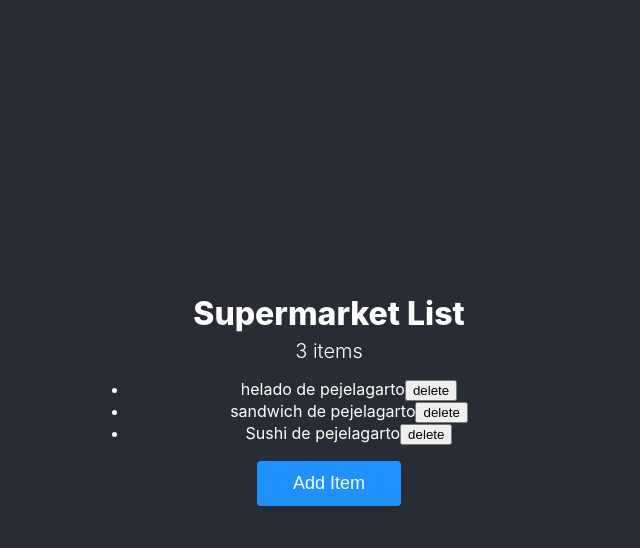
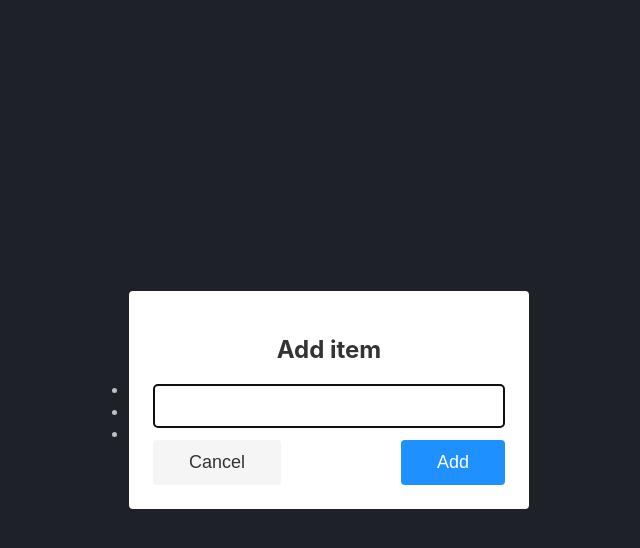
Before and after one commit to julioale21/Tradelhem-Challenge, a React (Create React App) app: page / in a window 1280 px wide. Both pictures are taken after a click on the button "Add Item". Shown: the top 548 px of the page, without its empty margins (311-951 px from the left). Built offline with nearby package versions, Linux system fonts and the light colour scheme.

Commit message:
chore: added modal to app

```diff
--- a/src/App/App.module.scss
+++ b/src/App/App.module.scss
@@ -2,6 +2,10 @@
 .container {
   width: 100%;
   max-width: 480px;
+
+  h2 {
+    color: #333;
+  }
 }
 
 // Header
--- a/src/App/App.tsx
+++ b/src/App/App.tsx
@@ -1,8 +1,10 @@
 import * as React from "react";
 
 import api from "../item/api";
-import {Item} from "../item/types";
+import { Item } from "../item/types";
 import Button from "../ui/controls/buttons";
+import Modal, { ModalFooter } from "../ui/controls/modal";
+import TextField from "../ui/inputs/text-field";
 
 import styles from "./App.module.scss";
 
@@ -11,9 +13,14 @@ enum Status {
   Success = "success",
 }
 
+interface Form extends HTMLFormElement {
+  text: HTMLInputElement;
+}
+
 const App: React.FC = () => {
   const [items, setItems] = React.useState<Item[]>([]);
   const [status, setStatus] = React.useState<Status>(Status.Init);
+  const [isModalVisible, toggleModal] = React.useState<boolean>(false);
 
   React.useEffect(() => {
     api.list().then((items) => {
@@ -24,6 +31,18 @@ const App: React.FC = () => {
 
   function handleDeleteItem(id: number) {
     api.remove(id).then(() => setItems((items) => items.filter((item) => item.id !== id)));
+  }
+
+  function add(event: React.FormEvent<Form>) {
+    event.preventDefault();
+    const text = event.currentTarget.text.value.trim();
+
+    if (!text) return;
+
+    api.create(text).then((item) => {
+      setItems((items) => items.concat(item));
+      toggleModal(false);
+    });
   }
 
   if (status === Status.Init) return <span>Loading...</span>;
@@ -44,7 +63,25 @@ const App: React.FC = () => {
         ))}
       </ul>
 
-      <Button colorScheme="primary">Add Item</Button>
+      <Button autoFocus colorScheme="primary" onClick={() => toggleModal(true)}>
+        Add Item
+      </Button>
+      {isModalVisible && (
+        <Modal onClose={() => toggleModal(false)}>
+          <form onSubmit={add}>
+            <h2>Add item</h2>
+            <TextField autoFocus name="text" type="text" />
+            <ModalFooter>
+              <Button type="button" onClick={() => toggleModal(false)}>
+                Cancel
+              </Button>
+              <Button colorScheme="primary" type="submit">
+                Add
+              </Button>
+            </ModalFooter>
+          </form>
+        </Modal>
+      )}
     </main>
   );
 };
```
